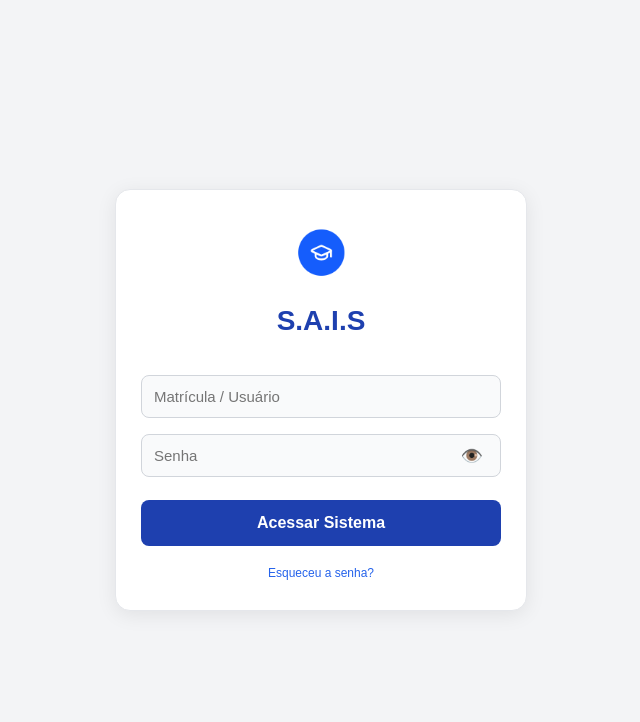
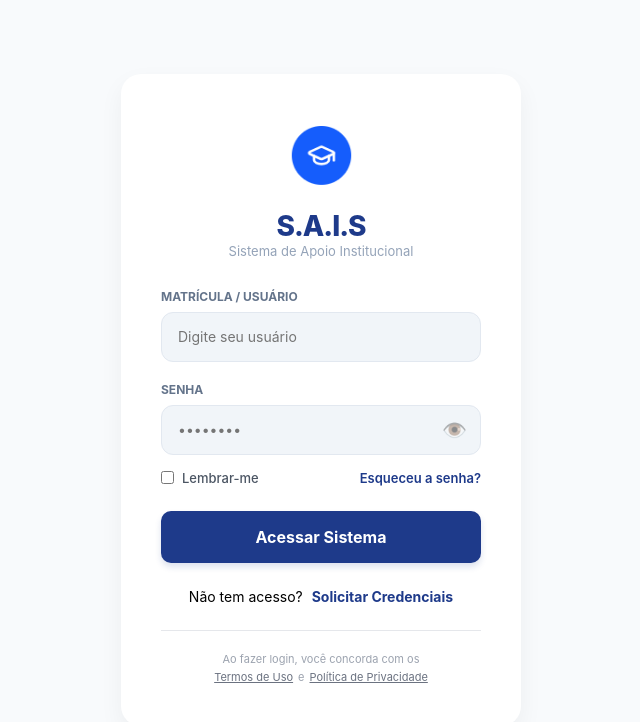
Before and after one commit to auradevsofc-coder/SAIS, a React app in the folder frontend/: page / in a window 1280 px wide. Shown: the top 722 px of the page, without its empty margins (319-959 px from the left). Built offline with nearby package versions, Linux system fonts and the light colour scheme; the HTML template or start-up script is replaced by a standard one.

Commit message:
up: finalização do layout premium e correção de bugs de alinhamento

```diff
--- a/frontend/package.json
+++ b/frontend/package.json
@@ -38,7 +38,7 @@
     "eslint-plugin-react-refresh": "^0.4.24",
     "globals": "^16.5.0",
     "postcss": "^8.5.6",
-    "tailwindcss": "^4.1.18",
+    "tailwindcss": "^4.2.0",
     "typescript": "~5.9.3",
     "typescript-eslint": "^8.46.4",
     "vite": "^7.2.4"
--- a/frontend/src/App.css
+++ b/frontend/src/App.css
@@ -1,64 +1,229 @@
-/* Reset e Centralização */
-body, html, #root {
-  height: 100vh;
-  width: 100vw;
+* {
     margin: 0;
+    padding: 0;
+    box-sizing: border-box;
+    /* Melhora a nitidez da fonte no navegador */
+    font-family: "Inter", system-ui, sans-serif;
+}
+
+.wrapper {
+    /* Centralização total da caixa na tela */
     display: flex;
     justify-content: center;
     align-items: center;
-  font-family: "Arial", sans-serif;
-  background-color: #f3f4f6; /* Fundo cinza claro e limpo */
-  overflow: hidden;
+    min-height: 100vh;
+    width: 100vw;
+    background-color: #f8fafc;
 }
 
 .container {
-  background: #ffffff; /* Fundo totalmente branco */
-  padding: 30px 25px;
-  border-radius: 15px;
-  box-shadow: 0 4px 20px rgba(0, 0, 0, 0.08); /* Sombra mais leve */
-  width: 90%;
-  max-width: 360px;
-  text-align: center;
-  border: 1px solid #e5e7eb; /* Borda sutil */
+    width: 100%;
+    max-width: 400px;
+    background-color: white;
+    border-radius: 20px;
+    padding: 40px;
+    box-shadow: 0 10px 25px rgba(0, 0, 0, 0.05);
 }
 
 .logo-container {
-  width: 70px;
-  height: 70px;
+    width: 80px;
+    height: 80px;
     margin: 0 auto 15px auto;
+    /* Círculo de destaque para a logo institucional */
+    background-color: #2563eb;
+    border-radius: 50%;
+    display: flex;
+    align-items: center;
+    justify-content: center;
+    overflow: hidden;
 }
 
 .main-logo {
     width: 100%;
-  height: auto;
-  border-radius: 50%;
+    height: 100%;
+    /* Faz a logo preencher o círculo sem distorcer */
+    object-fit: cover;
 }
 
-input {
-  width: 100%;
-  padding: 12px;
-  margin: 8px 0;
-  border: 1px solid #d1d5db;
-  border-radius: 8px;
-  box-sizing: border-box;
-  font-size: 15px;
-  background-color: #f9fafb;
+.container h1 {
+    font-size: 28px;
+    text-align: center;
+    font-weight: 800;
+    color: #1e3a8a;
+    letter-spacing: -1px;
 }
 
-.btn-entrar {
+.subtitulo-login {
+    text-align: center;
+    color: #94a3b8;
+    font-size: 13px;
+    margin-bottom: 30px;
+}
+
+.input-group label {
+    display: block;
+    font-size: 12px;
+    font-weight: 700;
+    color: #64748b;
+    margin-bottom: 8px;
+    text-transform: uppercase;
+}
+
+.input-box {
+    position: relative;
+    width: 100%;
+    height: 50px;
+    margin-bottom: 20px;
+}
+
+.input-box input {
+    width: 100%;
+    height: 100%;
+    background-color: #f1f5f9;
+    border: 1px solid #e2e8f0;
+    border-radius: 12px;
+    outline: none;
+    padding: 0 50px 0 16px;
+    font-size: 14px;
+    transition: all 0.2s;
+}
+
+.input-box input:focus {
+    border-color: #2563eb;
+    background-color: white;
+}
+
+.eye-btn {
+    /* Centraliza o olho verticalmente dentro do campo */
+    position: absolute;
+    right: 14px;
+    top: 50%;
+    transform: translateY(-50%);
+    background: none;
+    border: none;
+    cursor: pointer;
+    font-size: 20px;
+    opacity: 0.5;
+}
+
+.login {
+    width: 100%;
+    height: 55px;
+    background-color: #1e3a8a;
+    color: white;
+    border: none;
+    border-radius: 12px;
+    font-weight: 700;
+    cursor: pointer;
+    transition: all 0.2s;
+}
+
+.login:hover {
     background-color: #1e40af;
+    transform: translateY(-1px);
+}
+/* ... (mantenha o topo do CSS anterior) ... */
+
+.bottom-options {
+    display: flex;
+    justify-content: space-between;
+    align-items: center;
+    width: 100%;
+    margin-top: -5px;
+    margin-bottom: 25px;
+    font-size: 13px;
+    font-weight: 500;
+}
+
+.remember {
+    display: flex;
+    align-items: center;
+    cursor: pointer;
+    color: #4b5563;
+}
+
+.remember input {
+    margin-right: 8px;
+    accent-color: #1e3a8a;
+}
+
+.forgot-link {
+    color: #1e3a8a;
+    text-decoration: none;
+    font-weight: 600;
+}
+
+.forgot-link:hover {
+    text-decoration: underline;
+}
+
+.login-btn {
+    width: 100%;
+    height: 52px;
+    background-color: #1e3a8a;
     color: white;
-  width: 100%;
-  padding: 14px;
     border: none;
-  border-radius: 8px;
-  font-weight: bold;
+    border-radius: 10px;
+    font-weight: 700;
     font-size: 16px;
     cursor: pointer;
-  margin-top: 15px;
-  transition: background 0.2s;
+    transition: all 0.2s ease;
+    box-shadow: 0 4px 6px rgba(30, 58, 138, 0.15);
 }
 
-.btn-entrar:hover {
-  background-color: #1d4ed8;
+.login-btn:hover {
+    background-color: #1e40af;
+    transform: translateY(-1px);
 }
+
+.divider {
+    border: none;
+    height: 1px;
+    background-color: #e5e7eb;
+    margin: 25px 0 20px;
+}
+
+.footer-links {
+    text-align: center;
+    font-size: 11px;
+    color: #9ca3af;
+    line-height: 1.6;
+}
+
+.policy-row {
+    display: flex;
+    justify-content: center;
+    gap: 5px;
+}
+
+.policy-row a {
+    color: #6b7280;
+    text-decoration: underline;
+}
+
+.policy-row a:hover {
+    color: #1e3a8a;
+}
+.register-link {
+    width: 100%;
+    display: block;
+    text-align: center;
+    margin-top: 25px;
+    font-size: 14px;
+}
+
+.register-link span {
+    color: #64748b;
+    font-weight: 500;
+}
+
+.register-link a {
+    color: #1e3a8a;
+    font-weight: 700;
+    text-decoration: none;
+    margin-left: 5px;
+}
+
+.register-link a:hover {
+    text-decoration: underline;
+}
--- a/frontend/src/App.tsx
+++ b/frontend/src/App.tsx
@@ -8,45 +8,82 @@ export default function App() {
   const [mostrarSenha, setMostrarSenha] = useState(false);
 
   return (
-    <div className="container">
-      <div className="login-box">
+    <div className="wrapper">
+      <main className="container">
+        <form onSubmit={(e) => e.preventDefault()}>
           <div className="logo-container">
             <img src={logoSais} alt="Logo SAIS" className="main-logo" />
           </div>
 
-        <h2 style={{margin: "10px 0 30px 0", color: "#1e40af", fontSize: "28px"}}>S.A.I.S</h2>
+          <h1>S.A.I.S</h1>
+          <p className="subtitulo-login">Sistema de Apoio Institucional</p>
 
+          <div className="input-group">
+            <label>Matrícula / Usuário</label>
+            <div className="input-box">
               <input
+                placeholder="Digite seu usuário"
                 type="text"
-          placeholder="Matrícula / Usuário"
                 value={matricula}
                 onChange={(e: ChangeEvent<HTMLInputElement>) => setMatricula(e.target.value)}
               />
+            </div>
+          </div>
 
-        <div style={{position: "relative", width: "100%"}}>
+          <div className="input-group">
+            <label>Senha</label>
+            <div className="input-box">
               <input
+                placeholder="••••••••"
                 type={mostrarSenha ? "text" : "password"}
-            placeholder="Senha"
                 value={senha}
                 onChange={(e: ChangeEvent<HTMLInputElement>) => setSenha(e.target.value)}
               />
               <button
                 type="button"
+                className="eye-btn"
                 onClick={() => setMostrarSenha(!mostrarSenha)}
-            style={{position: "absolute", right: "12px", top: "18px", background: "none", border: "none", cursor: "pointer", fontSize: "18px"}}
               >
                 {mostrarSenha ? "🙈" : "👁️"}
               </button>
             </div>
+          </div>
 
-        <button className="btn-entrar" onClick={() => alert("Validando...")}>
+          {/* Container corrigido para alinhar as extremidades */}
+          <div className="bottom-options">
+            <label className="remember">
+              <input type="checkbox" />
+              <span>Lembrar-me</span>
+            </label>
+            <a href="#" className="forgot-link">Esqueceu a senha?</a>
+          </div>
+
+          <button type="submit" className="login-btn">
             Acessar Sistema
           </button>
 
-        <div style={{marginTop: "20px", fontSize: "12px"}}>
-          <a href="#" style={{color: "#2563eb", textDecoration: "none"}}>Esqueceu a senha?</a>
+          <div className="register-link">
+            <p>Não tem acesso? <a href="#">Solicitar Credenciais</a></p>
+          </div>
+
+          <hr className="divider" />
+
+          <div className="footer-links">
+            <p>Ao fazer login, você concorda com os</p>
+            <div className="policy-row">
+              <a href="#">Termos de Uso</a>
+              <span>e</span>
+              <a href="#">Política de Privacidade</a>
             </div>
           </div>
+        </form>
+      </main>
     </div>
   );
 }
+/* ... código anterior ... */
+          <div className="register-link">
+            <span>Não tem acesso? </span>
+            <a href="#">Solicitar Credenciais</a>
+          </div>
+/* ... restante do código ... */
--- a/frontend/src/index.css
+++ b/frontend/src/index.css
@@ -1 +1,9 @@
-@tailwind base; @tailwind components; @tailwind utilities;
+@tailwind base;
+@tailwind components;
+@tailwind utilities;
+
+body {
+  margin: 0;
+  font-family: "Inter", sans-serif;
+  background-color: #f1f5f9;
+}
--- a/frontend/tailwind.config.js
+++ b/frontend/tailwind.config.js
@@ -1,6 +1,11 @@
-/** @type {import("tailwindcss").Config} */
+/** @type {import('tailwindcss').Config} */
 export default {
-  content: ["./index.html", "./src/**/*.{js,ts,jsx,tsx}"],
-  theme: { extend: {} },
+  content: [
+    "./index.html",
+    "./src/**/*.{js,ts,jsx,tsx}",
+  ],
+  theme: {
+    extend: {},
+  },
   plugins: [],
 }
```
Also changed, not shown: package.json (added, +7 -0 lines), 2 other files (tests, documents, lock files or other folders). Lines whose indentation alone changed are shown as unchanged.
